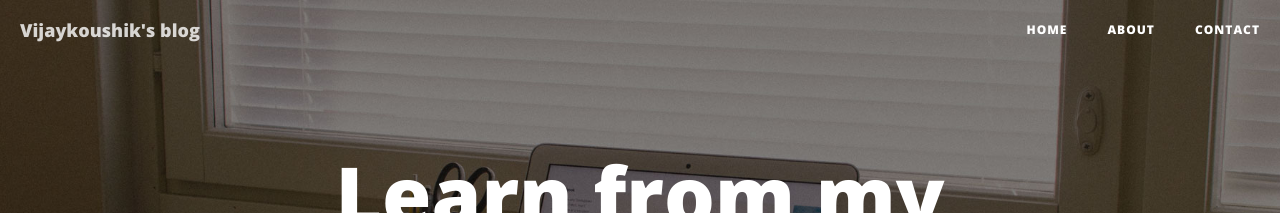
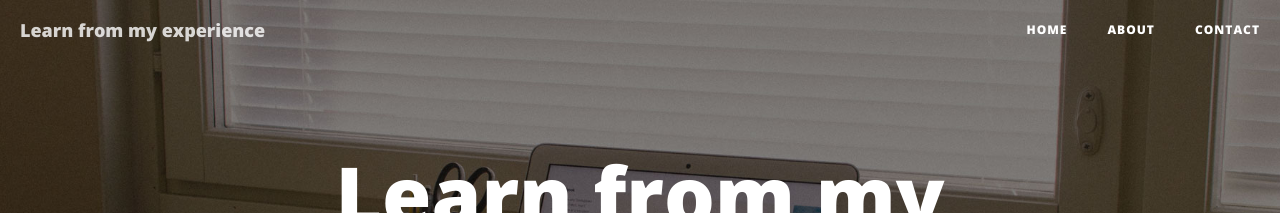
Before and after one commit to svijaykoushik/blog, a Jekyll site: the page built from index.html, in a window 1280 px wide and 900 px high. Shown: the top 213 px of the window. Built offline with Jekyll 4.4.1, drawn with Linux system fonts in a browser that asks for light colours; nearby versions of some CDN libraries; the list of posts is cut into pages by our own code; comment, search, counter and statistics services are not loaded.

Commit message:
fix #9 changed name of blog

```diff
--- a/_config.yml
+++ b/_config.yml
@@ -1,5 +1,5 @@
 # Site settings
-title: "Vijaykoushik's blog"
+title: "Learn from my experience"
 header-img: img/home-bg.jpg
 email: svijaykoushik@hotmail.com
 copyright_name: Vijaykoushik, S
```
